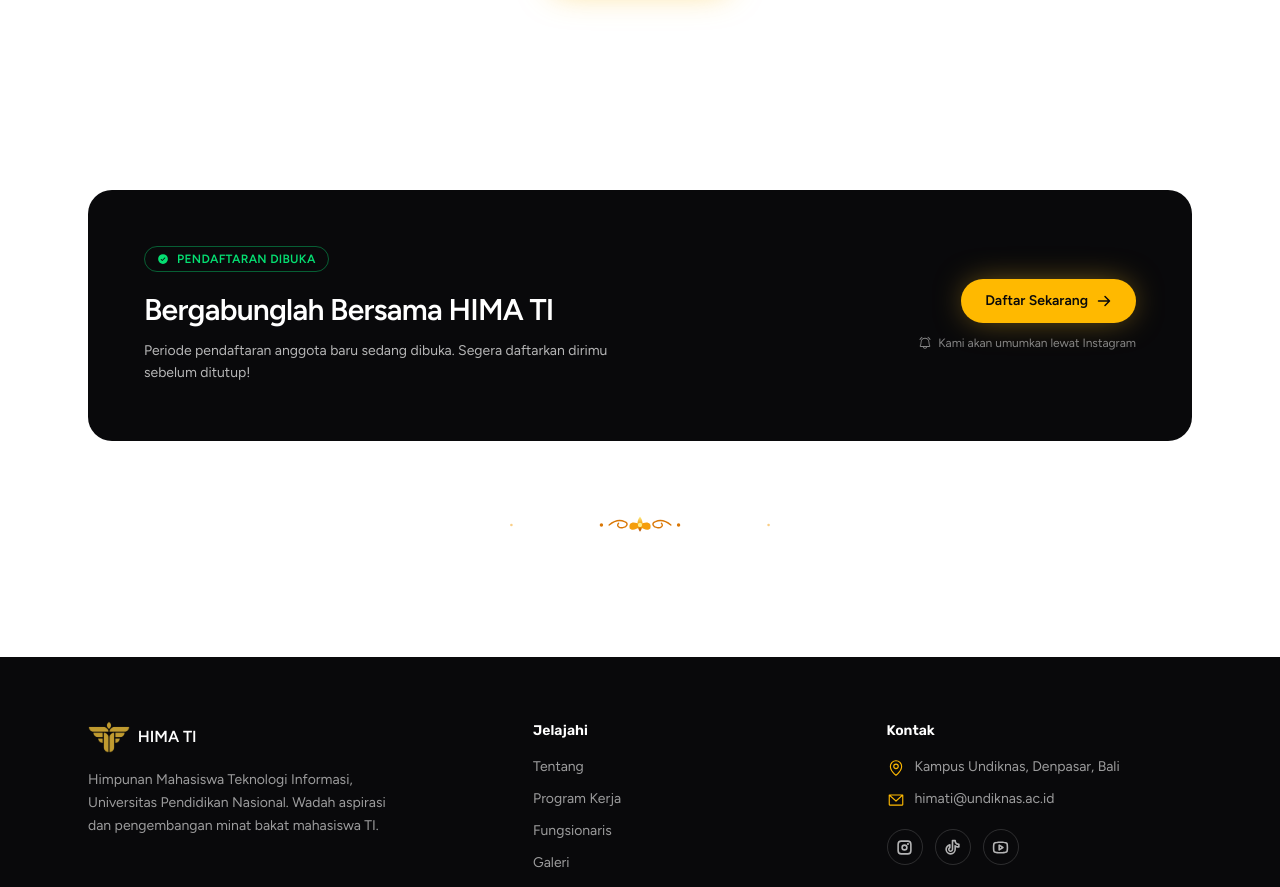
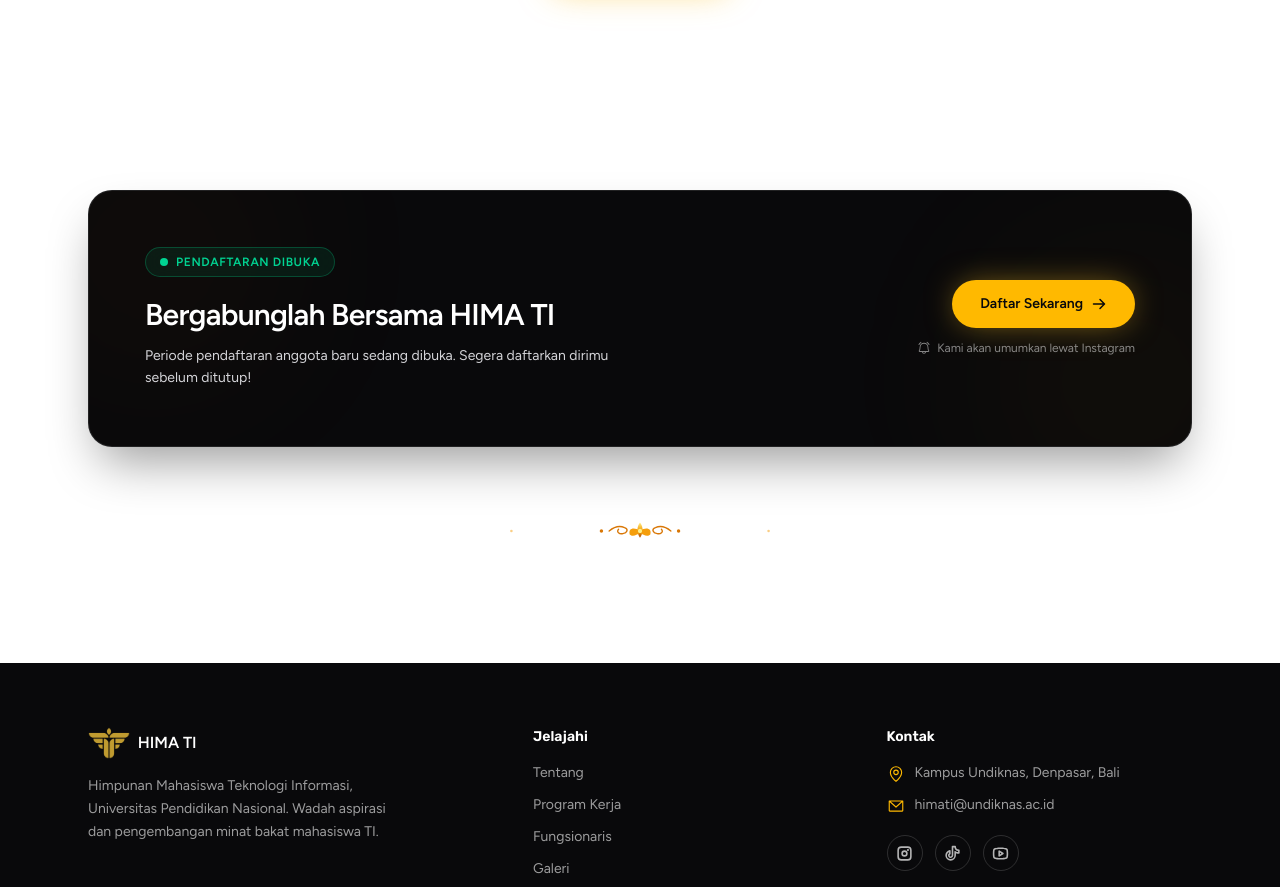
Before and after one commit to kevinazzaky/fungsionaris-hima, a Next.js app: page / in a window 1280 px wide. Shown: the part 3943-4830 px from the top of the page. Built offline with nearby package versions, Linux system fonts and the light colour scheme.

Commit message:
feat(home): refine pendaftaran section copywriting

```diff
--- a/src/components/home/pendaftaran-section.tsx
+++ b/src/components/home/pendaftaran-section.tsx
@@ -1,5 +1,5 @@
 import Link from "next/link";
-import { ArrowRight, BellRinging, CheckCircle } from "@phosphor-icons/react/dist/ssr";
+import { ArrowRight, BellRinging } from "@phosphor-icons/react/dist/ssr";
 import { Reveal } from "@/components/ui/reveal";
 import { FlourishDivider } from "@/components/ui/flourish-divider";
 import { REGISTRATION_CONFIG } from "@/lib/pendaftaran-config";
@@ -10,22 +10,26 @@
   return (
     <section id="pendaftaran" className="scroll-mt-16 bg-white py-20 sm:pb-28 sm:pt-20">
       <div className="mx-auto max-w-6xl px-6">
-        <Reveal className="overflow-hidden rounded-3xl bg-zinc-950">
-          <div className="flex flex-col gap-8 p-10 sm:flex-row sm:items-center sm:justify-between sm:p-14">
+        <Reveal className="relative overflow-hidden rounded-3xl bg-zinc-950 border border-white/10 shadow-2xl shadow-black/40">
+          {/* Ambient glowing orbs */}
+          <div className="pointer-events-none absolute -left-20 -top-20 h-72 w-72 rounded-full bg-amber-500/15 blur-[100px] animate-pulse-slow" />
+          <div className="pointer-events-none absolute -bottom-20 -right-20 h-72 w-72 rounded-full bg-amber-400/10 blur-[100px] animate-pulse-slow [animation-delay:3s]" />
+
+          <div className="relative z-10 flex flex-col gap-8 p-10 sm:flex-row sm:items-center sm:justify-between sm:p-14">
             <div className="max-w-lg">
               <Reveal delay={140}>
                 <span
-                  className={`inline-flex items-center gap-2 rounded-full border px-3 py-1 text-xs font-semibold uppercase tracking-wide ${
+                  className={`inline-flex items-center gap-2 rounded-full border px-3.5 py-1.5 text-xs font-bold uppercase tracking-wider backdrop-blur-md ${
                     isOpen
-                      ? "border-green-400/40 text-green-400"
-                      : "border-amber-400/40 text-amber-400"
+                      ? "border-emerald-500/30 bg-emerald-500/10 text-emerald-400"
+                      : "border-amber-400/30 bg-amber-400/10 text-amber-400"
                   }`}
                 >
-                  {isOpen ? (
-                    <CheckCircle size={12} weight="fill" />
-                  ) : (
-                    <BellRinging size={12} weight="fill" />
-                  )}
+                  <span
+                    className={`h-2 w-2 rounded-full ${
+                      isOpen ? "bg-emerald-400" : "bg-amber-400"
+                    }`}
+                  />
                   {statusLabel}
                 </span>
               </Reveal>
@@ -35,7 +39,7 @@
                 </h2>
               </Reveal>
               <Reveal delay={340}>
-                <p className="mt-3 text-sm leading-relaxed text-white/70">
+                <p className="mt-3 text-sm leading-relaxed text-zinc-300">
                   {heroDesc}
                 </p>
               </Reveal>
@@ -44,14 +48,14 @@
             <Reveal delay={440} className="flex shrink-0 flex-col gap-3 sm:items-end">
               <Link
                 href="/pendaftaran"
-                className={`inline-flex items-center justify-center gap-2 rounded-full px-6 py-3 text-sm font-semibold text-zinc-950 shadow-[0_0_32px_-6px_rgba(251,191,36,0.55)] transition-all hover:shadow-[0_0_40px_-4px_rgba(251,191,36,0.75)] ${
+                className={`group inline-flex items-center justify-center gap-2 rounded-full px-7 py-3.5 text-sm font-bold shadow-[0_0_32px_-6px_rgba(251,191,36,0.55)] transition-all duration-200 active:scale-95 focus-visible:outline-none focus-visible:ring-2 focus-visible:ring-amber-400 focus-visible:ring-offset-2 focus-visible:ring-offset-zinc-950 ${
                   isOpen
-                    ? "bg-amber-400 hover:bg-amber-300"
-                    : "bg-white/10 text-white hover:bg-white/20"
+                    ? "bg-amber-400 text-zinc-950 hover:bg-amber-300 hover:shadow-[0_0_44px_-4px_rgba(251,191,36,0.85)]"
+                    : "border border-white/20 bg-white/10 text-white hover:bg-white/20"
                 }`}
               >
                 {ctaLabel}
-                <ArrowRight size={16} weight="bold" />
+                <ArrowRight size={16} weight="bold" className="transition-transform duration-200 group-hover:translate-x-1" />
               </Link>
               <p className="inline-flex items-center gap-1.5 text-xs text-white/50">
                 <BellRinging size={14} />
```
